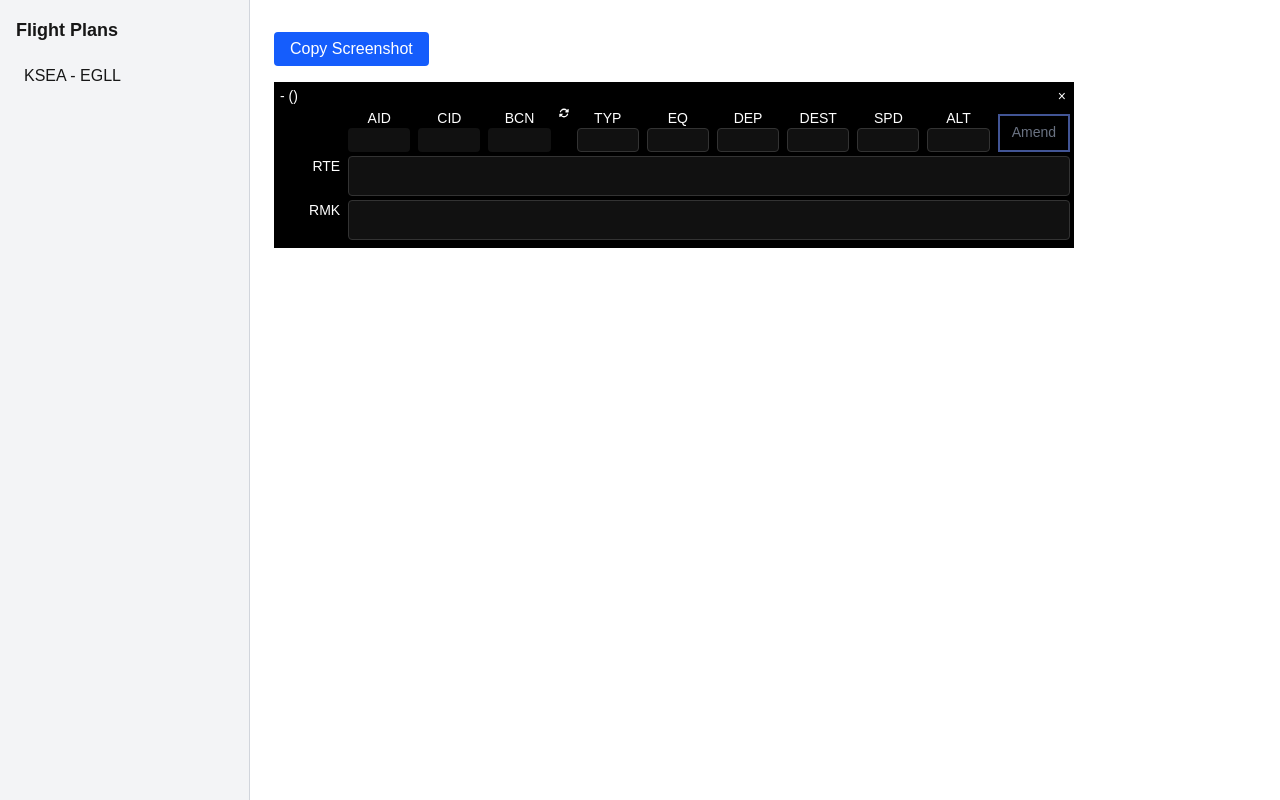
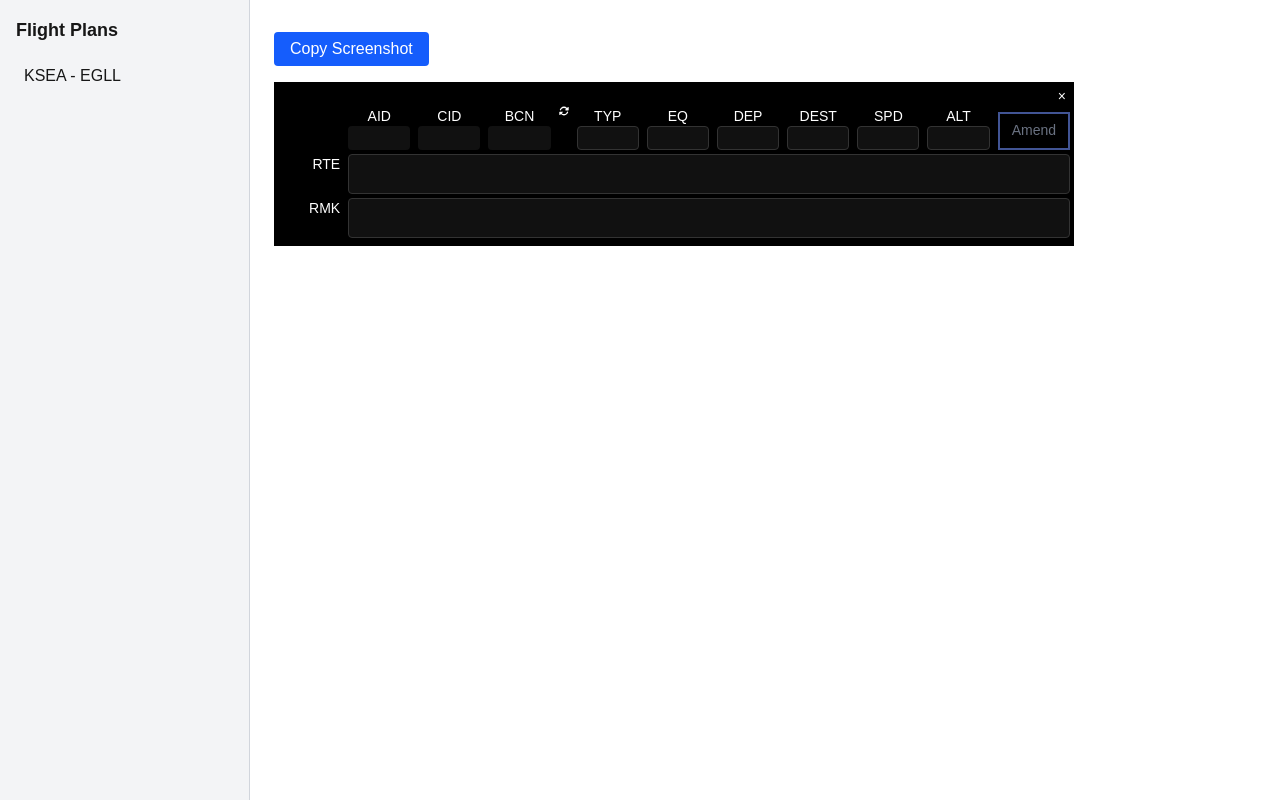
Before and after one commit to neilenns/clearancelab, a Next.js app: page / in a window 1280 px wide. Built offline with nearby package versions, Linux system fonts and the light colour scheme.

Commit message:
Clean up title

```diff
--- a/src/components/fpe.tsx
+++ b/src/components/fpe.tsx
@@ -9,9 +9,11 @@ interface FPEProps {
 const FPE = forwardRef<HTMLDivElement, FPEProps>(({ plan }, ref) => {
   return (
     <div className="fpe-container" id="fpe-container" ref={ref}>
-      <div className="fpe-title">
-        {plan?.aid} - {plan?.pilotName} ({plan?.cid})
-      </div>
+      {plan && (
+        <div className="fpe-title">
+          {plan.aid} - {plan.pilotName} ({plan.cid})
+        </div>
+      )}
       <div className="fpe-close">&times;</div>
       <div className="fpe-aid-label">AID</div>
       <div className="fpe-cruiseid-label">CID</div>
```
